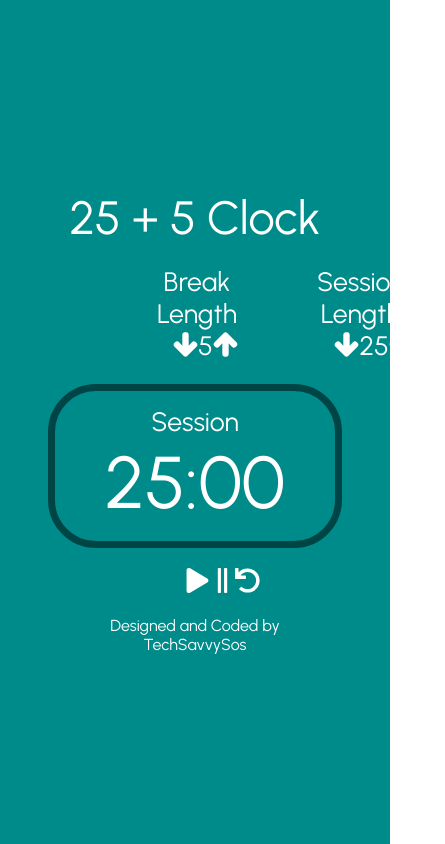
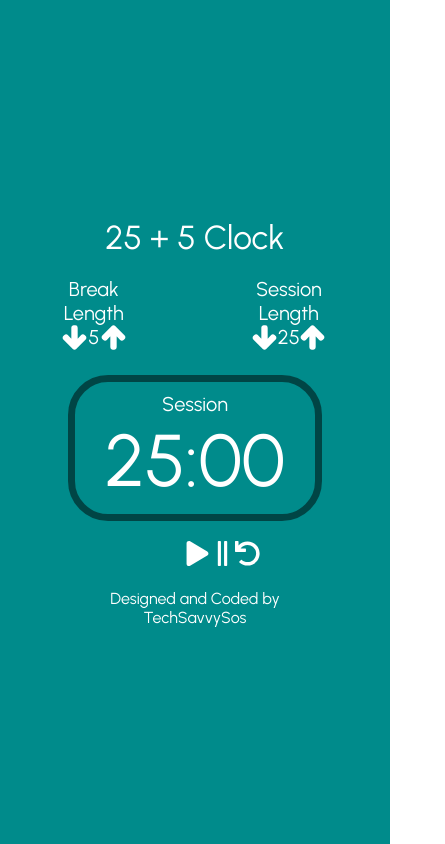
Before and after one commit to SospeterKe/clock-timer, a React (Create React App) app: page / in a window 390 px wide. Shown: the whole page, 445 px wide, since content can reach past the window. Built offline with nearby package versions, Linux system fonts and the light colour scheme.

Commit message:
added media query

```diff
--- a/src/components/App/App.css
+++ b/src/components/App/App.css
@@ -68,3 +68,21 @@ button{
   font-size: 12pt;
   text-align: center;
 }
+
+@media screen and (width <= 600px) {
+  .App{
+    font-size: 20px;
+    overflow: hidden;
+  }
+  .header{
+    font-size: 25pt;
+  }
+  .time-display{
+    width: 100%;
+  }
+  #timer-label{
+    padding: 10px 30px !important;
+    border: 7px solid rgba(0,0,0,0.5);
+    border-radius: 40px;
+  }
+}
```
